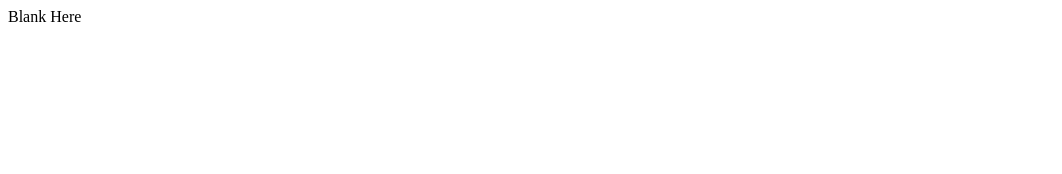
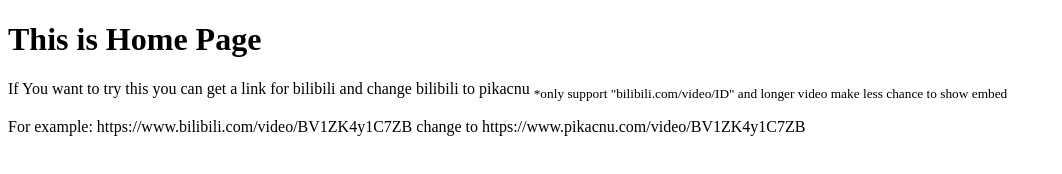
Before and after one commit to Pikacnu/BiliBili-Disocrd-Embed, a website: page index.html in a window 1280 px wide. Shown: the whole page, without its empty margins (0-1062 px from the left). Drawn offline with Linux system fonts and the light colour scheme.

Commit message:
feat: add more info in index.html

```diff
--- a/index.html
+++ b/index.html
@@ -8,7 +8,10 @@
 </head>
 
 <body>
-  Blank Here
+  <h1>This is Home Page</h1>
+  <p>If You want to try this you can get a link for bilibili and change bilibili to pikacnu <sub>*only support
+      "bilibili.com/video/ID" and longer video make less chance to show embed</sub></p>
+  <p>For example: https://www.bilibili.com/video/BV1ZK4y1C7ZB change to https://www.pikacnu.com/video/BV1ZK4y1C7ZB</p>
 </body>
 
 </html>
```
